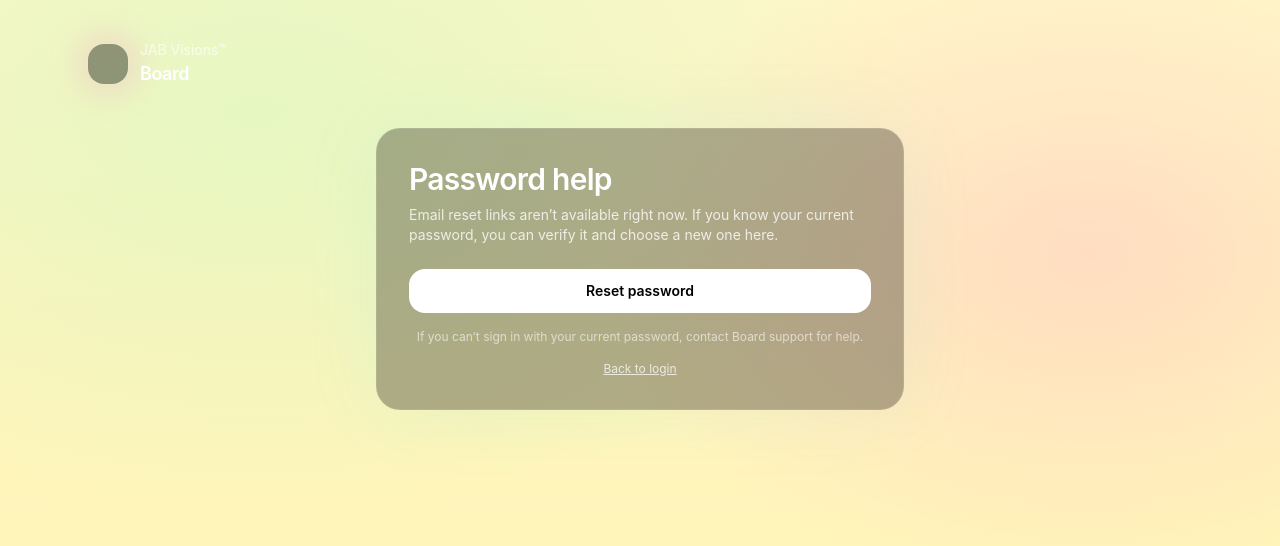
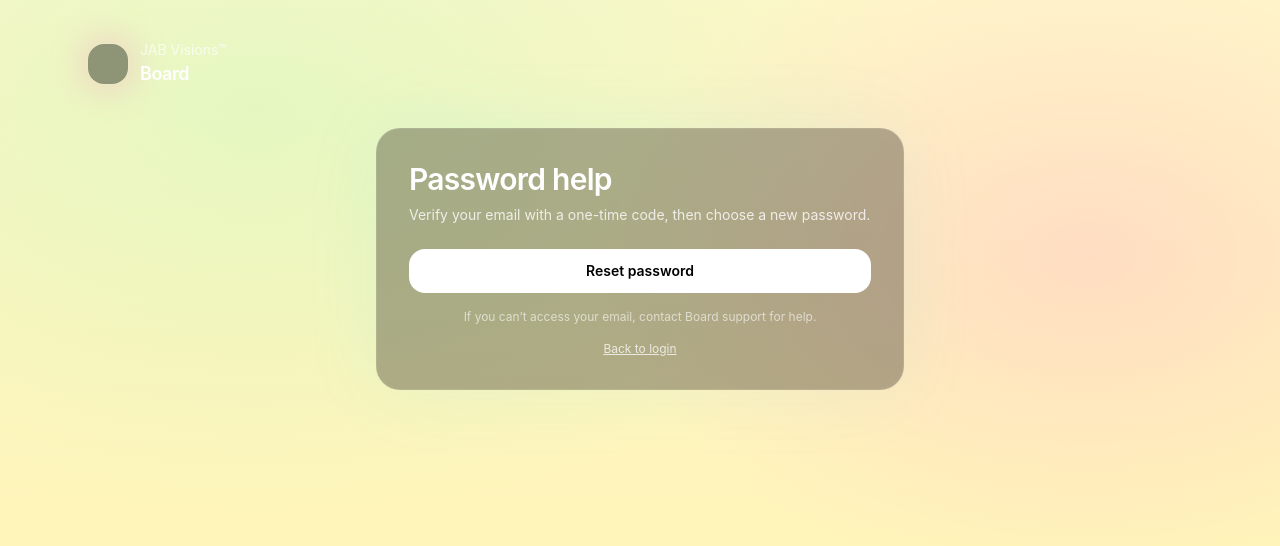
Before and after one commit to JABVisions/jab-visions-site, a Next.js app: page /board/forgot-password in a window 1280 px wide. Shown: the top 546 px of the page. Built offline with nearby package versions, Linux system fonts and the light colour scheme; no server answers.

Commit message:
Use recovery code flow in app/board/forgot-password/page.tsx

```diff
--- a/app/board/forgot-password/page.tsx
+++ b/app/board/forgot-password/page.tsx
@@ -17,8 +17,7 @@ export default function BoardForgotPasswordPage() {
         <div className="rounded-3xl border border-white/10 bg-black/30 p-8 shadow-[0_0_80px_rgba(0,200,255,0.08)]">
           <h1 className="text-3xl font-semibold tracking-tight">Password help</h1>
           <p className="mt-2 text-sm opacity-80">
-            Email reset links aren’t available right now. If you know your
-            current password, you can verify it and choose a new one here.
+            Verify your email with a one-time code, then choose a new password.
           </p>
 
           <div className="mt-6 grid gap-4">
@@ -29,8 +28,7 @@ export default function BoardForgotPasswordPage() {
               Reset password
             </Link>
             <p className="text-center text-xs opacity-60">
-              If you can’t sign in with your current password, contact Board
-              support for help.
+              If you can’t access your email, contact Board support for help.
             </p>
             <Link className="text-center text-xs underline opacity-75" href="/board/login">
               Back to login
```
